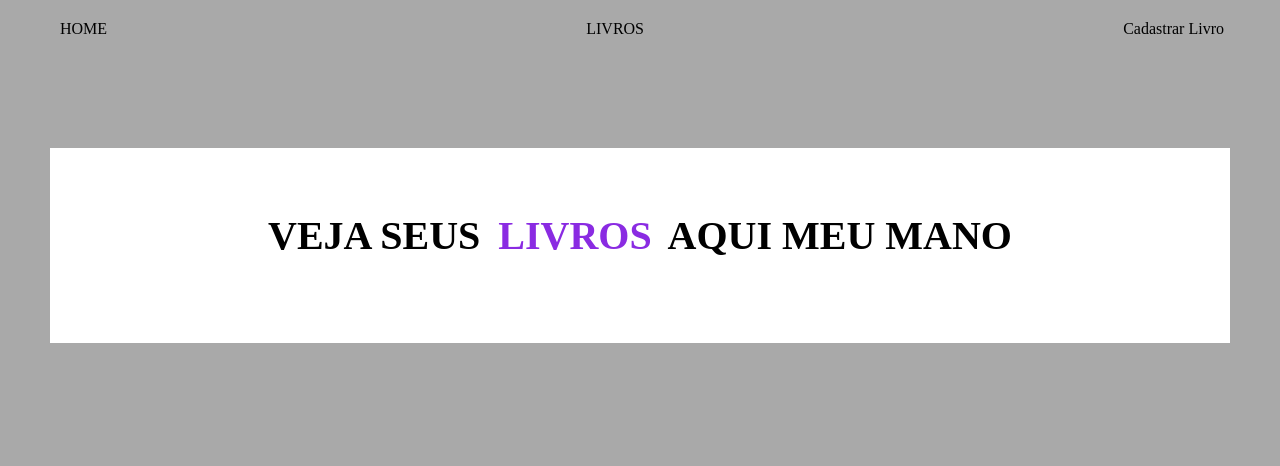
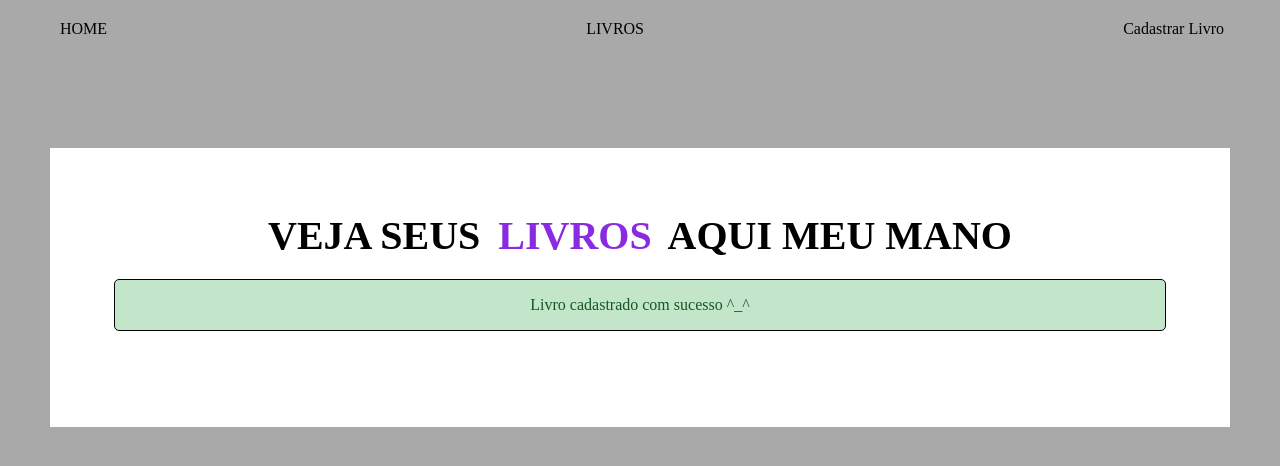
Before and after one commit to ElidioVictor/App-Web-API, a React (Create React App) app in the folder projeto-react-api-1/: page /NovoLivro in a window 1280 px wide. Both pictures are taken after typing "Sample", "Sample", "Sample" into the empty fields and a click on the input "cadastrar livro". Shown: the top 466 px of the page. Built offline with nearby package versions, Linux system fonts and the light colour scheme; no server answers; data requests are answered from the project's data file.

Commit message:
mensagem de erro e sucesso de cadastro

```diff
--- a/projeto-react-api-1/db.json
+++ b/projeto-react-api-1/db.json
@@ -31,6 +31,46 @@
       "nome_livro": "os melhores campeõies do league",
       "autor": "maylon",
       "descricao": "tier list"
+    },
+    {
+      "id": "1720",
+      "nome_livro": "faker the legend",
+      "autor": "League of Legends",
+      "descricao": "The history of the greatest LOL player",
+      "categories": {
+        "id": "4",
+        "categories": "TUDO SOBRE A MIDLANE"
+      }
+    },
+    {
+      "id": "9400",
+      "nome_livro": "comi",
+      "autor": "feijoada",
+      "descricao": "ontem",
+      "categories": {
+        "id": "2",
+        "categories": "TUDO SOBRE TOPLANE"
+      }
+    },
+    {
+      "id": "9fa2",
+      "categories": {
+        "id": "6",
+        "categories": "LORE e MAIS"
+      },
+      "nome_livro": "Aatrox e o memorando",
+      "autor": "LOL barsil",
+      "descricao": "O memorando do AA"
+    },
+    {
+      "id": "574f",
+      "nome_livro": "test",
+      "autor": "test",
+      "descricao": "test",
+      "categories": {
+        "id": "6",
+        "categories": "LORE e MAIS"
+      }
     }
   ],
   "categories": [
@@ -53,6 +93,14 @@
     {
       "id": "5",
       "name": "TUDO SOBRE A BOTLANE"
+    },
+    {
+      "id": "6",
+      "name": "LORE e MAIS"
+    },
+    {
+      "id": "7",
+      "name": "trollface"
     }
   ]
 }
--- /dev/null
+++ b/projeto-react-api-1/src/components/message/Message.js
@@ -0,0 +1,41 @@
+import { useState, useEffect } from 'react';
+import styles from './Message.module.css'
+
+function Message({type, msg}){
+
+    const [visible, setVisible] = useState(false);
+
+    useEffect(()=>{
+
+        if(!msg){
+            setVisible(false)
+            return;
+        };
+
+        setVisible(true)
+        const timer = setTimeout(()=>{
+            setVisible(false)
+        }, 3000)
+        return ()=>{clearTimeout(timer)};
+
+    },[msg]);
+
+    return(
+
+        <>
+            {
+            visible && (
+
+                <div className={`${styles.message} ${styles[type]}`}>
+                    <p>{msg}</p>
+                </div>
+
+            )
+
+            }
+        </>
+
+    );
+};
+
+export default Message;
--- /dev/null
+++ b/projeto-react-api-1/src/components/message/Message.module.css
@@ -0,0 +1,19 @@
+.message{
+    width: 100%;
+    padding: 1em;
+    border: 1px solid #000;
+    border-radius: 5px;
+    margin: 0 auto;
+    margin-bottom: 2em;
+    text-align: center;
+}
+
+.sucess{
+    color: #155724;
+    background-color: #C3e6cb;
+}
+
+.error{
+    color: #721c24;
+    background-color: #f5c6cb;
+}
--- a/projeto-react-api-1/src/pages/Livros.js
+++ b/projeto-react-api-1/src/pages/Livros.js
@@ -1,10 +1,27 @@
+import { useLocation } from 'react-router-dom';
 import styles from './Livros.module.css'
+import Message from '../components/message/Message';
+
 
 function Livros (){
+
+    const location = useLocation();
+    let message =''
+    console.log('location state: ' + location.state);
+
+    if(location.state){
+        message = location.state;
+    };
 
     return(
         <section className={styles.livro_container}>
             <h1>VEJA SEUS <span>LIVROS</span> AQUI MEU MANO</h1>
+            {
+                message && <Message
+                                msg={message}
+                                type='sucess'
+                            />
+            }
         </section>
     );
 
--- a/projeto-react-api-1/src/pages/NovoLivro.js
+++ b/projeto-react-api-1/src/pages/NovoLivro.js
@@ -15,8 +15,6 @@ function NovoLivro (){
 
     //objeto de navegação
     const navigate = useNavigate();
-
-
 
 
     useEffect(()=>{
@@ -75,7 +73,7 @@ function NovoLivro (){
 
         .then(
             (data) =>{console.log(data)
-            navigate('/livro')
+            navigate('/livro', {state:'Livro cadastrado com sucesso ^_^'})
             })
         .catch(
             (error) =>{console.log(error)
```
